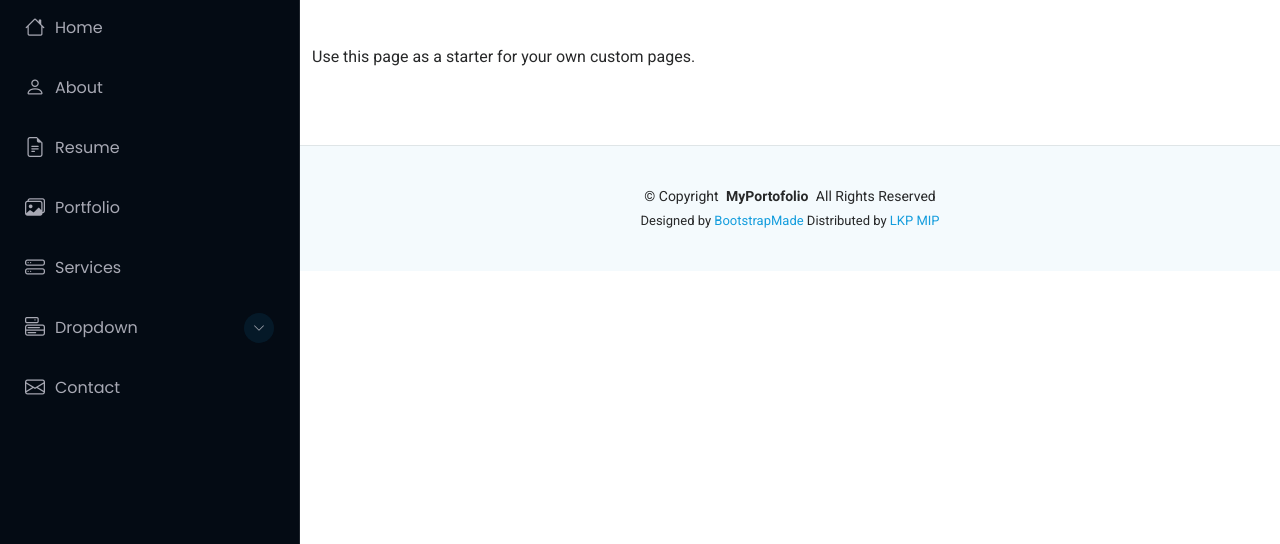
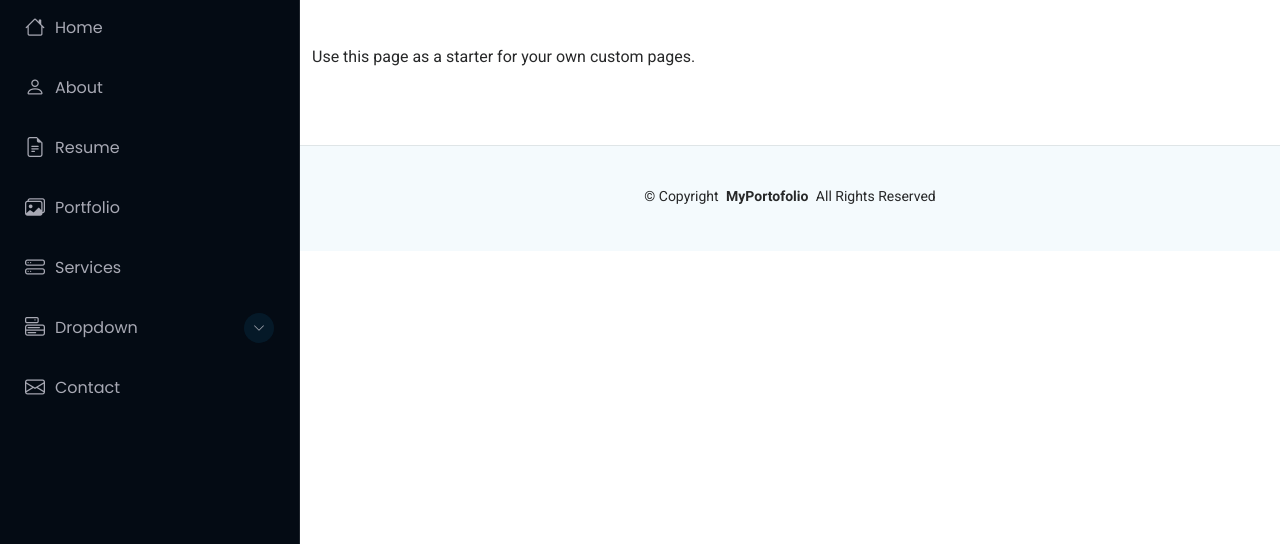
Before and after one commit to Wannfnka/Riswan-Portofolio, a plain HTML site: page starter-page.html in a window 1280 px wide. Shown: the part 256-800 px from the top of the page. Drawn offline with Linux system fonts and the light colour scheme.

Commit message:
Update starter-page.html

```diff
--- a/starter-page.html
+++ b/starter-page.html
@@ -132,7 +132,7 @@
         <!-- You can delete the links only if you've purchased the pro version. -->
         <!-- Licensing information: https://bootstrapmade.com/license/ -->
         <!-- Purchase the pro version with working PHP/AJAX contact form: [buy-url] -->
-        Designed by <a href="https://bootstrapmade.com/">BootstrapMade</a> Distributed by <a href="https://lkpmipkotabaru.web.id/">LKP MIP</a>
+
       </div>
     </div>
 
```
